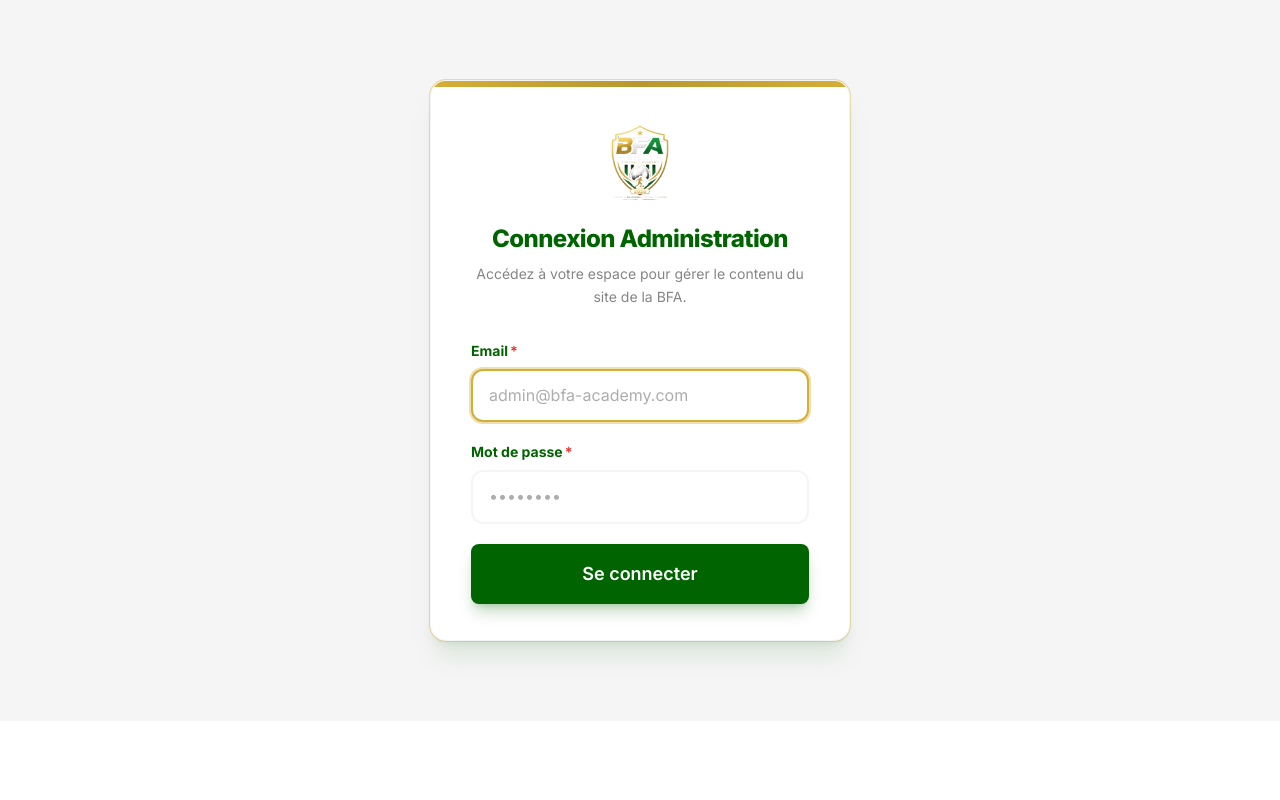
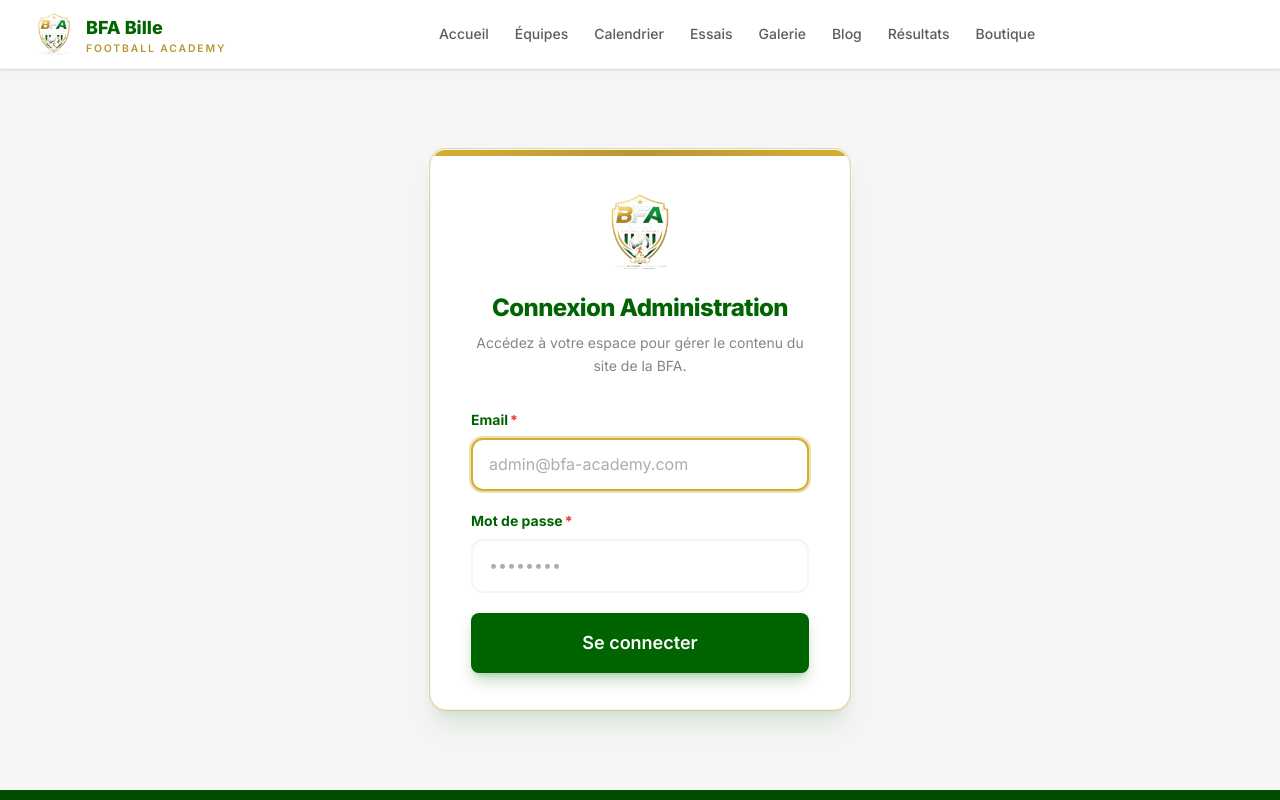
Before and after one commit to ASMODAN3110/BFA_Bille_Academy, a React (Vite) app in the folder bfa-bille-frontend/: page /admin in a window 1280 px wide. Shown: the top 800 px of the page. Built offline with nearby package versions, Linux system fonts and the light colour scheme.

Commit message:
Mise à jour taille du ballon

```diff
--- a/bfa-bille-frontend/src/App.jsx
+++ b/bfa-bille-frontend/src/App.jsx
@@ -61,7 +61,7 @@ function AppShell() {
 
   return (
     <div className="flex min-h-screen flex-col">
-      {!isAdminArea && !isAdminLogin && (
+      {!isAdminArea && (
         <Navbar />
       )}
 
@@ -123,7 +123,7 @@ function AppShell() {
         </Routes>
       </main>
 
-      {!isAdminArea && !isAdminLogin && (
+      {!isAdminArea && (
         <Footer variant="default" />
       )}
     </div>
--- a/bfa-bille-frontend/src/components/ui/BouncingBall.jsx
+++ b/bfa-bille-frontend/src/components/ui/BouncingBall.jsx
@@ -57,7 +57,7 @@ import ballonFootball from '../../assets/ballon-football.png'
 
 export default function BouncingBall({
   src = ballonFootball,
-  height = 'clamp(11rem, 20vw, 14rem)',
+  height = 'clamp(5.5rem, 10vw, 7rem)',
   speed = 1.8,
   bounceHeight = 140,
   shadowIntensity = 0.35,
```
